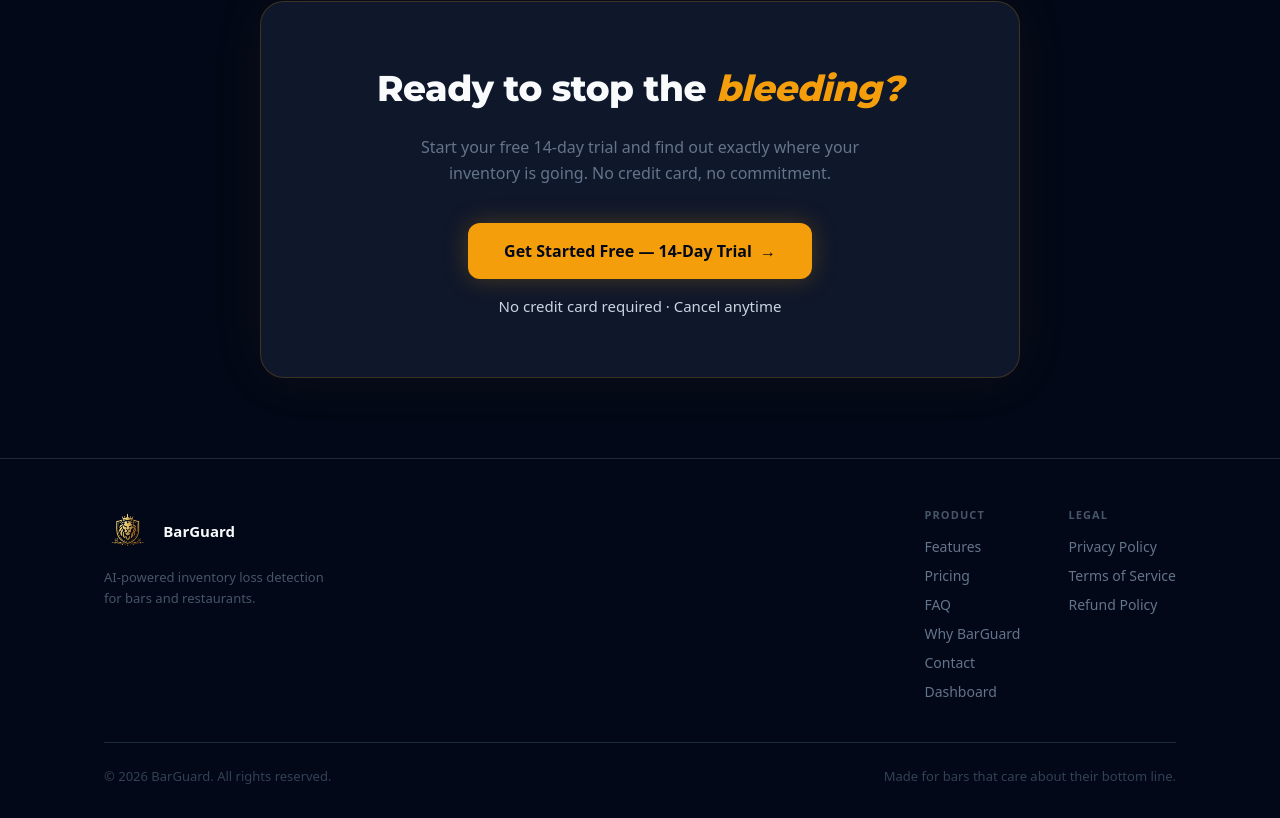
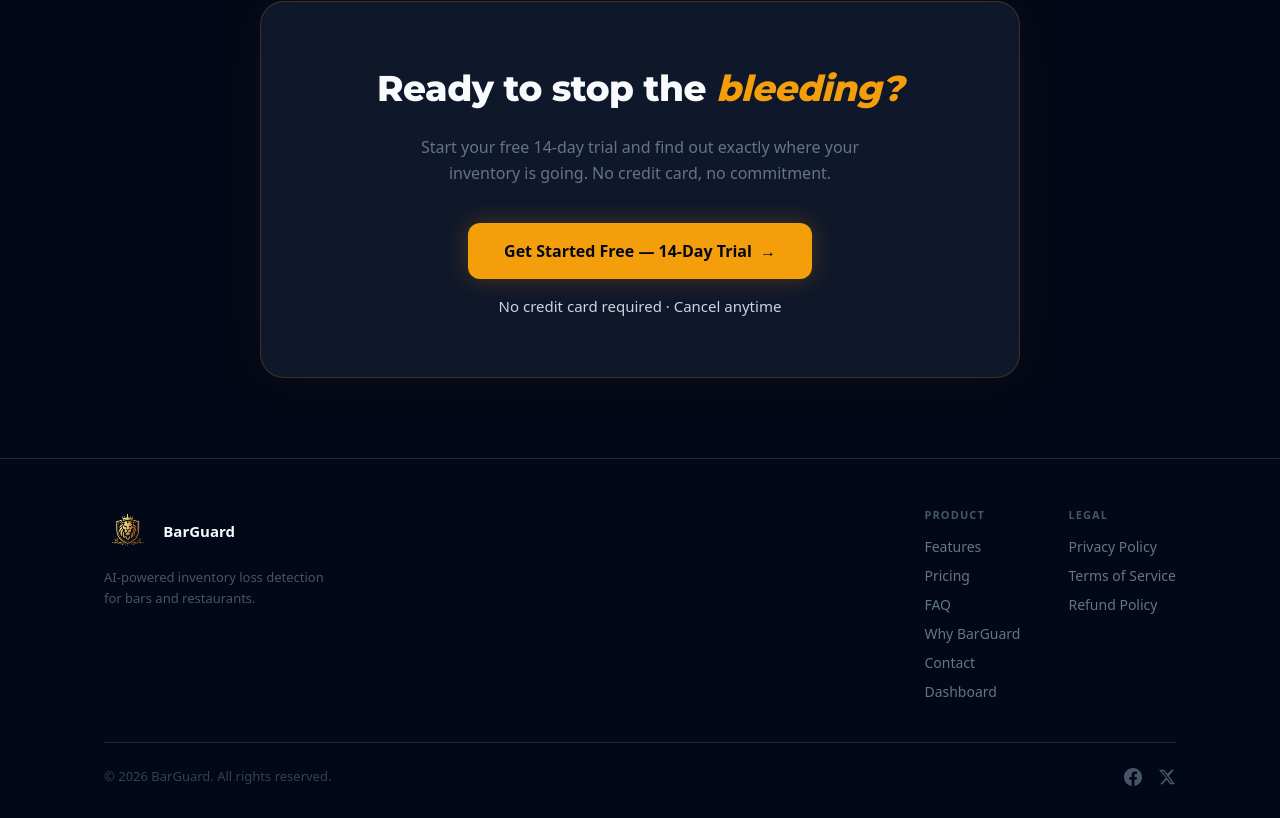
Before and after one commit to vyron96productions-hue/barguard, a Next.js app: page / in a window 1280 px wide. Shown: the part 3666-4484 px from the top of the page. Built offline with nearby package versions, Linux system fonts and the light colour scheme; no server answers.

Commit message:
Add Facebook and X social links to footer

```diff
--- a/app/(marketing)/layout.tsx
+++ b/app/(marketing)/layout.tsx
@@ -64,7 +64,14 @@ export default function MarketingLayout({ children }: { children: React.ReactNod
           </div>
           <div style={{ borderTop: '1px solid #1e293b', paddingTop: 24, display: 'flex', justifyContent: 'space-between', alignItems: 'center', flexWrap: 'wrap', gap: 12 }}>
             <p style={{ fontSize: 13, color: '#334155' }}>© 2026 BarGuard. All rights reserved.</p>
-            <p style={{ fontSize: 13, color: '#334155' }}>Made for bars that care about their bottom line.</p>
+            <div style={{ display: 'flex', alignItems: 'center', gap: 16 }}>
+              <a href="https://www.facebook.com/profile.php?id=61577657877985" target="_blank" rel="noreferrer" data-gtm-event="footer_click" data-gtm-label="footer_facebook" aria-label="BarGuard on Facebook" style={{ color: '#475569', transition: 'color 0.2s' }} onMouseOver={e => (e.currentTarget.style.color = '#f59e0b')} onMouseOut={e => (e.currentTarget.style.color = '#475569')}>
+                <svg width="18" height="18" viewBox="0 0 24 24" fill="currentColor"><path d="M24 12.073C24 5.405 18.627 0 12 0S0 5.405 0 12.073C0 18.1 4.388 23.094 10.125 24v-8.437H7.078v-3.49h3.047V9.41c0-3.025 1.791-4.697 4.533-4.697 1.312 0 2.686.236 2.686.236v2.97h-1.513c-1.491 0-1.956.93-1.956 1.886v2.268h3.328l-.532 3.49h-2.796V24C19.612 23.094 24 18.1 24 12.073z"/></svg>
+              </a>
+              <a href="https://x.com/BarguardLLC" target="_blank" rel="noreferrer" data-gtm-event="footer_click" data-gtm-label="footer_x" aria-label="BarGuard on X" style={{ color: '#475569', transition: 'color 0.2s' }} onMouseOver={e => (e.currentTarget.style.color = '#f59e0b')} onMouseOut={e => (e.currentTarget.style.color = '#475569')}>
+                <svg width="18" height="18" viewBox="0 0 24 24" fill="currentColor"><path d="M18.244 2.25h3.308l-7.227 8.26 8.502 11.24H16.17l-4.714-6.231-5.401 6.231H2.748l7.73-8.835L1.254 2.25H8.08l4.253 5.622 5.912-5.622zm-1.161 17.52h1.833L7.084 4.126H5.117z"/></svg>
+              </a>
+            </div>
           </div>
         </div>
       </footer>
```
